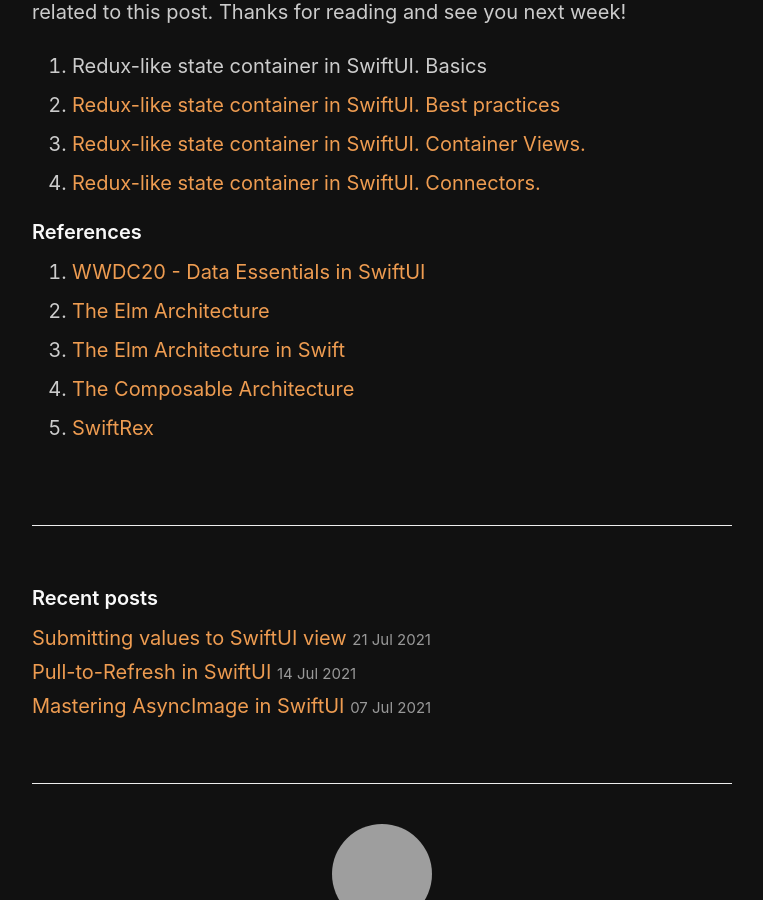
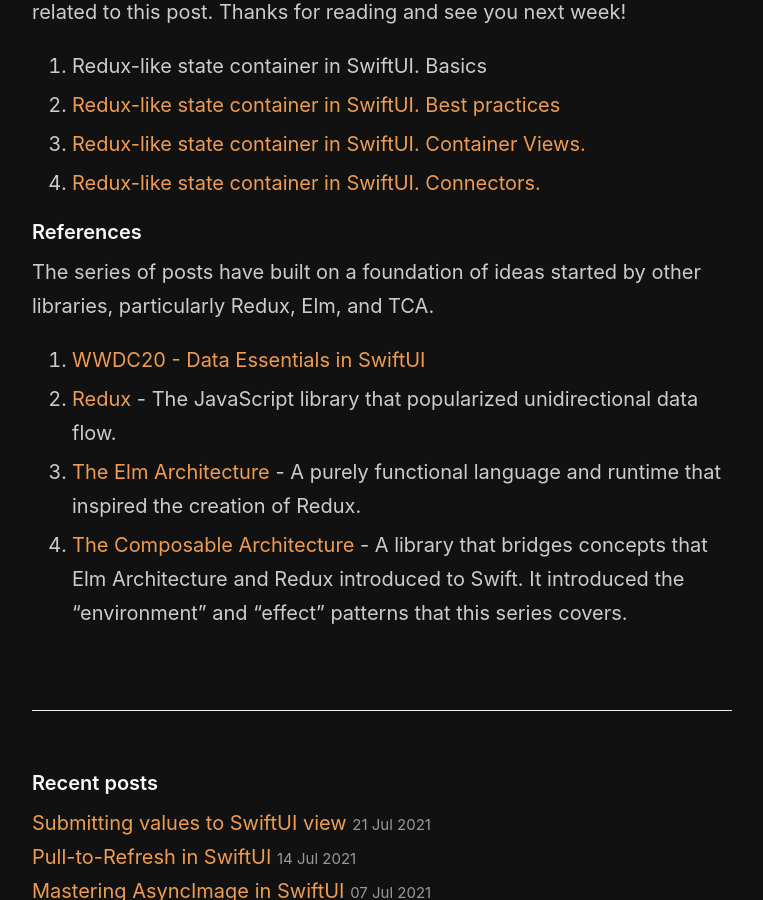
Before and after one commit to mecid/mecid.github.io, a Jekyll site: the page built from _posts/2019-09-18-redux-like-state-container-in-swiftui.md, in a window 1280 px wide and 900 px high, scrolled down 6663 px, cut to the strip 0-900 px from the top of the window. Shown: the whole strip, without its empty margins (258-1021 px from the left). Built offline with Jekyll 4.4.1, drawn with Linux system fonts in a browser that asks for light colours; grey boxes are pictures that could not be loaded.

Commit message:
redux basics post reference section updated

```diff
--- a/_posts/2019-09-18-redux-like-state-container-in-swiftui.md
+++ b/_posts/2019-09-18-redux-like-state-container-in-swiftui.md
@@ -205,8 +205,8 @@
 4. [Redux-like state container in SwiftUI. Connectors.](/2021/02/03/redux-like-state-container-in-swiftui-part4/)
 
 #### References
+The series of posts have built on a foundation of ideas started by other libraries, particularly Redux, Elm, and TCA.
 0. [WWDC20 - Data Essentials in SwiftUI](https://developer.apple.com/videos/play/wwdc2020/10040/)
-1. [The Elm Architecture](https://guide.elm-lang.org/architecture/)
-2. [The Elm Architecture in Swift](https://github.com/chriseidhof/tea-in-swift)
-3. [The Composable Architecture](https://github.com/pointfreeco/swift-composable-architecture)
-4. [SwiftRex](https://github.com/SwiftRex/SwiftRex)
+1. [Redux](https://redux.js.org) - The JavaScript library that popularized unidirectional data flow.
+2. [The Elm Architecture](https://guide.elm-lang.org/architecture/) - A purely functional language and runtime that inspired the creation of Redux.
+3. [The Composable Architecture](https://github.com/pointfreeco/swift-composable-architecture) - A library that bridges concepts that Elm Architecture and Redux introduced to Swift. It introduced the “environment” and “effect” patterns that this series covers.
```
